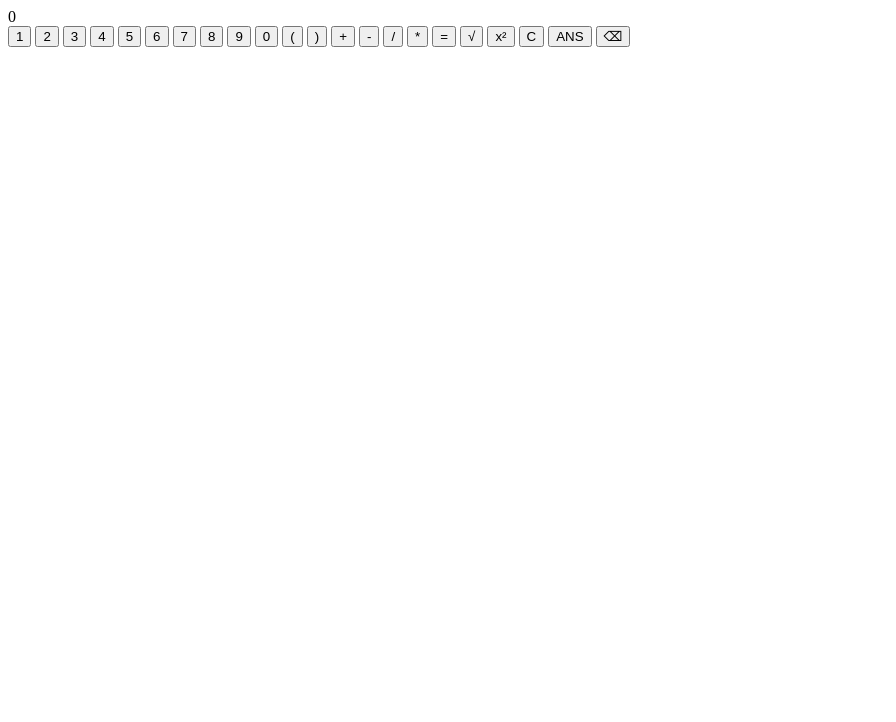
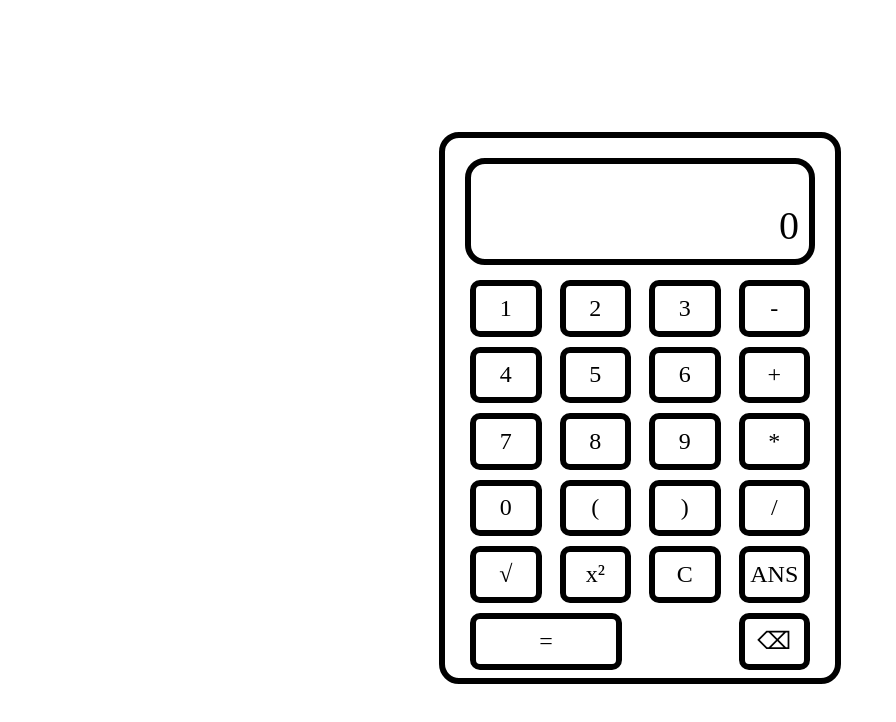
Before and after one commit to SomtochiAma/simple-vue-calc, a plain HTML site: page index.html in a window 1280 px wide. Shown: the whole page, without its empty margins (0-896 px from the left). Drawn offline with nearby package versions, Linux system fonts and the light colour scheme.

Commit message:
Style: Adds style to the calculator

```diff
--- a/index.html
+++ b/index.html
@@ -4,36 +4,39 @@
     <meta charset="UTF-8">
     <meta name="viewport" content="width=device-width, initial-scale=1.0">
     <meta http-equiv="X-UA-Compatible" content="ie=edge">
+    <link rel="stylesheet" href="style.css">
     <title>Document</title>
 </head>
 <body>
     <div id="calc">
         <div id="display">
-            <div id="display-result">{{ current }}</div>
-            <div id="display-current">{{ result }}</div>
+            <div id="display-current">{{ current }}</div>
+            <div id="display-result">{{ result }}</div>
         </div>
-        <button class="keypad" data-key="1" v-on:click="press">1</button>
-        <button class="keypad" data-key="2" v-on:click="press">2</button>
-        <button class="keypad" data-key="3" v-on:click="press">3</button>
-        <button class="keypad" data-key="4" v-on:click="press">4</button>
-        <button class="keypad" data-key="5" v-on:click="press">5</button>
-        <button class="keypad" data-key="6" v-on:click="press">6</button>
-        <button class="keypad" data-key="7" v-on:click="press">7</button>
-        <button class="keypad" data-key="8" v-on:click="press">8</button>
-        <button class="keypad" data-key="9" v-on:click="press">9</button>
-        <button class="keypad" data-key="0" v-on:click="press">0</button>
-        <button class="keypad" data-key="(" v-on:click="press">(</button>
-        <button class="keypad" data-key=")" v-on:click="press">)</button>
-        <button class="keypad" data-key="+" v-on:click="press">+</button>
-        <button class="keypad" data-key="-" v-on:click="press">-</button>
-        <button class="keypad" data-key="/" v-on:click="press">/</button>
-        <button class="keypad" data-key="*" v-on:click="press">*</button>
-        <button class="keypad" data-key="=" v-on:click="equals">=</button>
-        <button class="keypad" data-key="√" v-on:click="sqrt">√</button>
-        <button class="keypad" data-key="²" v-on:click="square">x²</button>
-        <button class="keypad" v-on:click="clearDisplay">C</button>
-        <button class="keypad" v-on:click="lastAns">ANS</button>
-        <button class="keypad" v-on:click="del">⌫</button>
+        <div class="buttons">
+            <div class="keypad" data-key="1" v-on:click="press">1</div>
+            <div class="keypad" data-key="2" v-on:click="press">2</div>
+            <div class="keypad" data-key="3" v-on:click="press">3</div>
+            <div class="keypad" data-key="-" v-on:click="press">-</div>
+            <div class="keypad" data-key="4" v-on:click="press">4</div>
+            <div class="keypad" data-key="5" v-on:click="press">5</div>
+            <div class="keypad" data-key="6" v-on:click="press">6</div>
+            <div class="keypad" data-key="+" v-on:click="press">+</div>
+            <div class="keypad" data-key="7" v-on:click="press">7</div>
+            <div class="keypad" data-key="8" v-on:click="press">8</div>
+            <div class="keypad" data-key="9" v-on:click="press">9</div>
+            <div class="keypad" data-key="*" v-on:click="press">*</div>
+            <div class="keypad" data-key="0" v-on:click="press">0</div>
+            <div class="keypad" data-key="(" v-on:click="press">(</div>
+            <div class="keypad" data-key=")" v-on:click="press">)</div>
+            <div class="keypad" data-key="/" v-on:click="press">/</div>
+            <div class="keypad" data-key="√" v-on:click="sqrt">√</div>
+            <div class="keypad" data-key="²" v-on:click="square">x²</div>
+            <div class="keypad" v-on:click="clearDisplay">C</div>
+            <div class="keypad" v-on:click="lastAns">ANS</div>
+            <div class="keypad" data-key="=" v-on:click="equals">=</div>
+            <div class="keypad" v-on:click="del">⌫</div>
+        </div>
     </div>
     <script src="https://cdn.jsdelivr.net/npm/vue/dist/vue.js"></script>
 
--- /dev/null
+++ b/style.css
@@ -0,0 +1,68 @@
+body {
+    display: flex;
+    align-items: center;
+    justify-content: center;
+    height: 100vh;
+}
+
+#calc {
+    display: flex;
+    width: 350px;
+    height: 500px;
+    flex-wrap: wrap;
+    padding: 20px;
+    border: 6px solid black;
+    border-radius: 20px;
+}
+
+.buttons {
+    width: 100%;
+    height: 80%;
+    display: flex;
+    flex-wrap: wrap;
+    justify-content: space-between;
+}
+
+#display {
+    width: 100%;
+    height: 15%;
+    border: 6px solid black;
+    margin-bottom: 10px;
+    padding: 10px;
+    border-radius: 20px;
+    display: flex;
+    flex-direction: column;
+    justify-content: space-between
+}
+
+#display-result {
+    font-size: 40px;
+    text-align: end;
+}
+
+#display-current {
+    height: 20px;
+    font-size: 30px;
+}
+
+.keypad {
+    width: 17%;
+    border: 6px solid black;
+    margin: 5px;
+    border-radius: 10px;
+    display: flex;
+    align-items: center;
+    justify-content: center;
+    font-size: 24px;
+    transition: all 0.3s;
+}
+
+.keypad:hover {
+    cursor: pointer;
+    color: maroon;
+    border: 6px solid maroon;
+}
+
+[data-key="="] {
+    width: 40%;
+}
```
Also changed, not shown: calc.js (deleted, +0 -12 lines), 1 other file.
